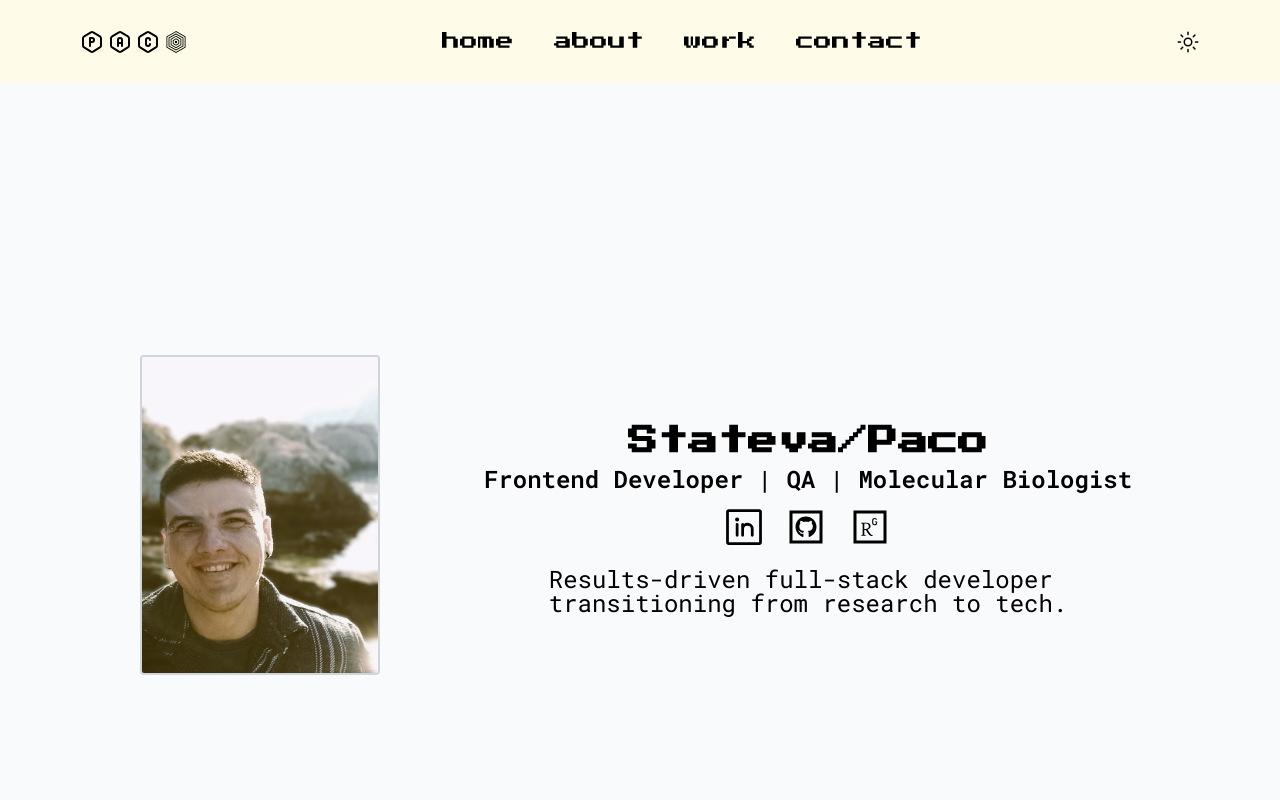
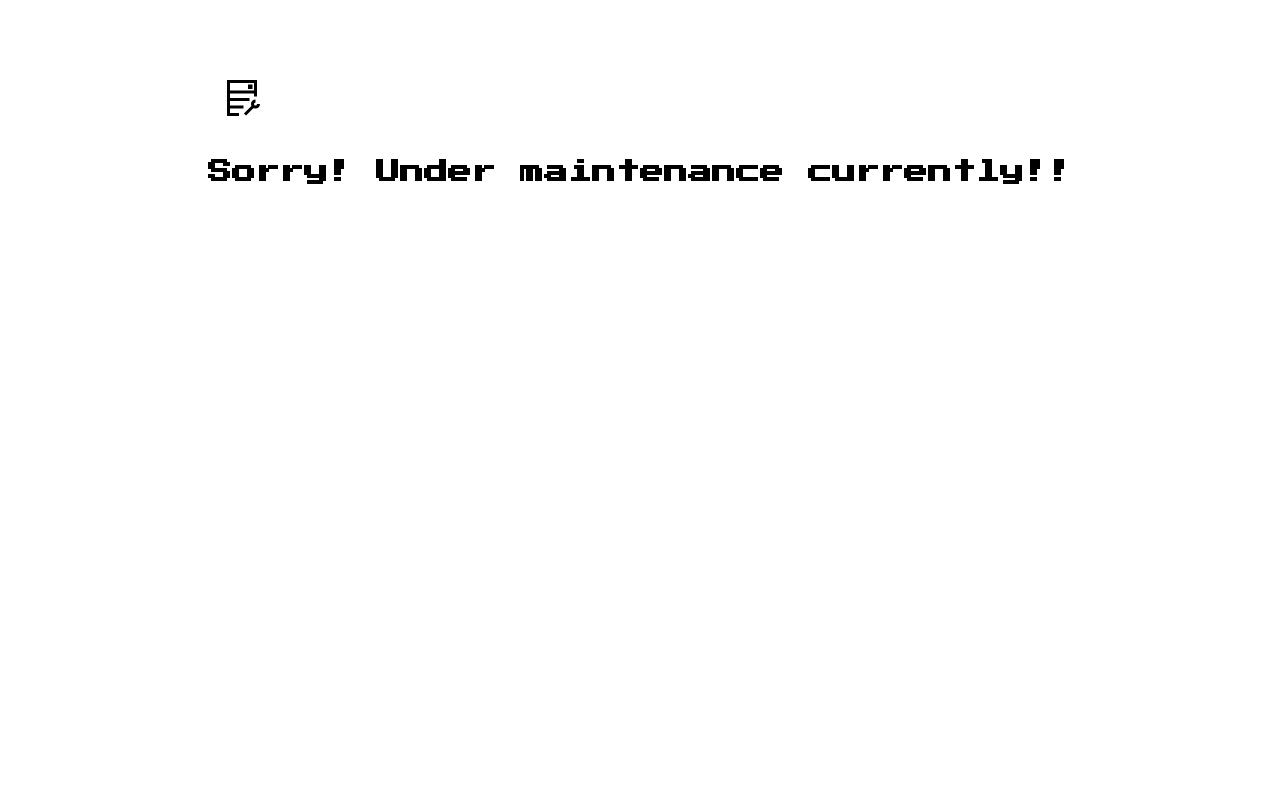
Before and after one commit to torbalansky/portfolio-pako, a React (Vite) app: page / in a window 1280 px wide. Shown: the top 800 px of the page. Built offline with nearby package versions, Linux system fonts and the light colour scheme.

Commit message:
Under maintenance.

```diff
--- a/src/App.jsx
+++ b/src/App.jsx
@@ -8,6 +8,7 @@ import Contact from './components/Contact';
 import About from './components/About';
 import Aos from 'aos';
 import 'aos/dist/aos.css';
+import Maintenance from './components/Maintenance';
 
 const App = () => {
   useEffect(() => {
@@ -33,13 +34,17 @@ const App = () => {
 
   return (
     <Router>
-      <Navbar />
+      {/*<Navbar />*/}
       <Routes>
         <Route
           path="/"
           element={
             <>
-              <Element name="hero">
+            <Element name="maintenance">
+                <Maintenance />
+              </Element>
+
+              {/* <Element name="hero">
                 <Hero />
               </Element>
               <Element name="about">
@@ -50,7 +55,7 @@ const App = () => {
               </Element>
               <Element name="contact">
                 <Contact />
-              </Element>
+              </Element> */}
             </>
           }
         />
--- /dev/null
+++ b/src/components/Maintenance.jsx
@@ -0,0 +1,10 @@
+import { GrHostMaintenance } from "react-icons/gr";
+
+export default function Maintenance() {
+    return (
+      <div className="text-center text-2xl font-bold mt-20 mb-6">
+        <GrHostMaintenance className="text-4xl ml-56 mb-10" />
+        <h1>Sorry! Under maintenance currently!!</h1>
+      </div>
+    );
+  }
```
